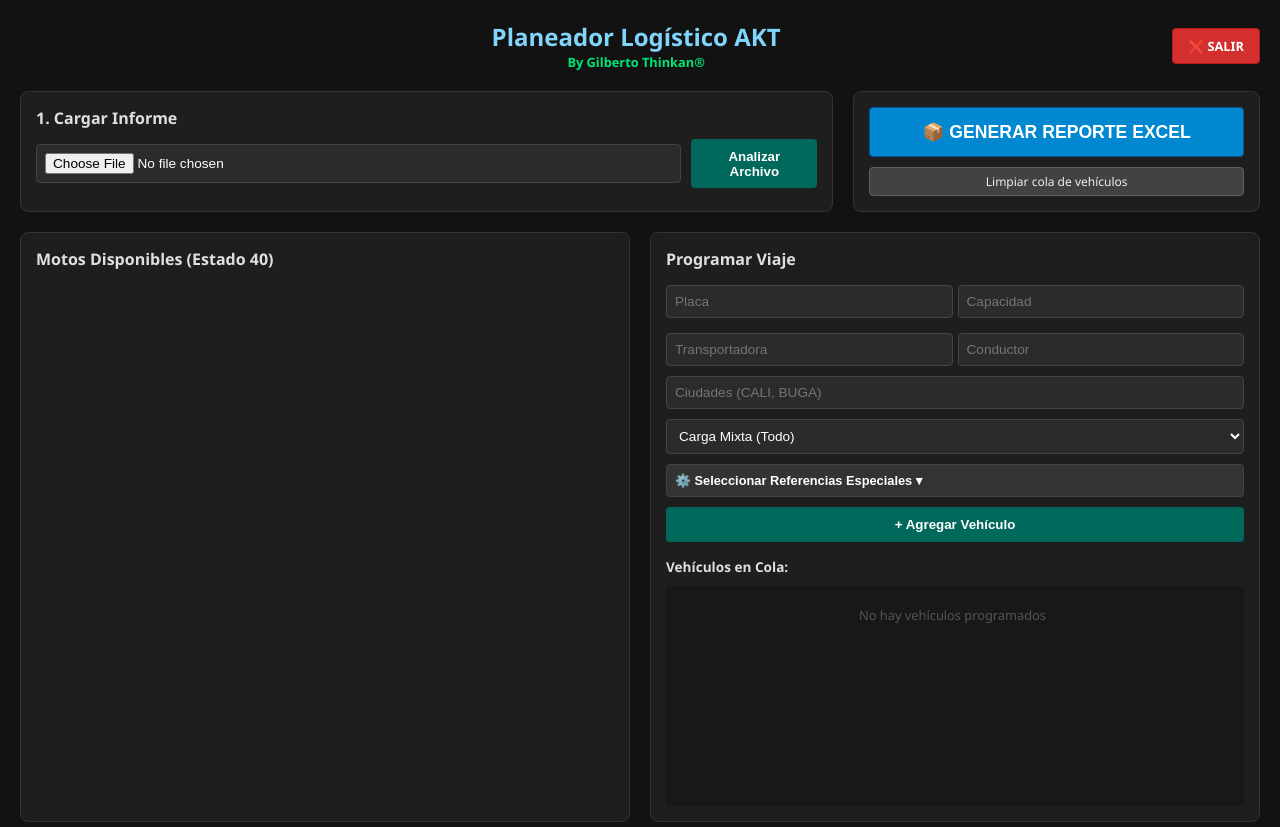
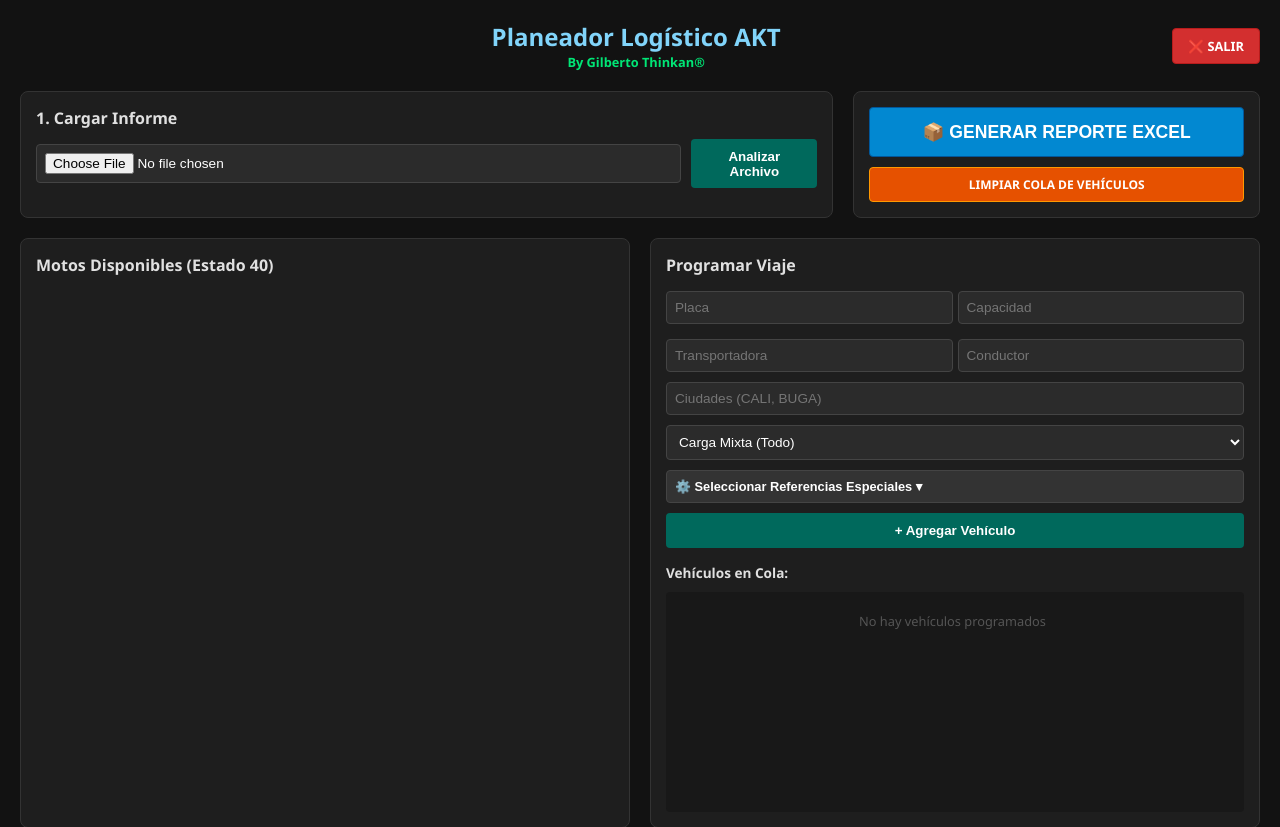
Before and after one commit to gilbertothinkan-eng/planer-v2, a Flask app: template templates/dashboard.html in a window 1280 px wide. Shown: the top 827 px of the page. Run offline with Flask 3, Linux system fonts and the light colour scheme; the template is opened without the code that fills it, so the values that code supplies are empty.

Commit message:
Update dashboard.html

```diff
--- a/templates/dashboard.html
+++ b/templates/dashboard.html
@@ -20,8 +20,8 @@
       .btn-generate:hover { background: #0277bd; }
 
       /* BOTÓN LIMPIAR COLA (Corregido: Ya no es un link feo) */
-      .btn-clear { background: #424242; font-size: 0.75em; padding: 5px; border: 1px solid #616161; text-decoration: none; display: block; text-align: center; color: #eee; border-radius: 4px; }
-      .btn-clear:hover { background: #616161; }
+      .btn-clear { background: #e65100; font-size: 0.75em; padding: 8px; border: 1px solid #ff9800; text-decoration: none; display: block; text-align: center; color: #ffffff; border-radius: 4px;font-weight: bold;text-transform: uppercase;}
+      .btn-clear:hover { background: #ff9800; }
 
       .btn-logout { background: #d32f2f; color: white; padding: 8px 15px; border-radius: 4px; text-decoration: none; font-weight: bold; font-size: 0.8em; border: 1px solid #b71c1c; }
 
```
